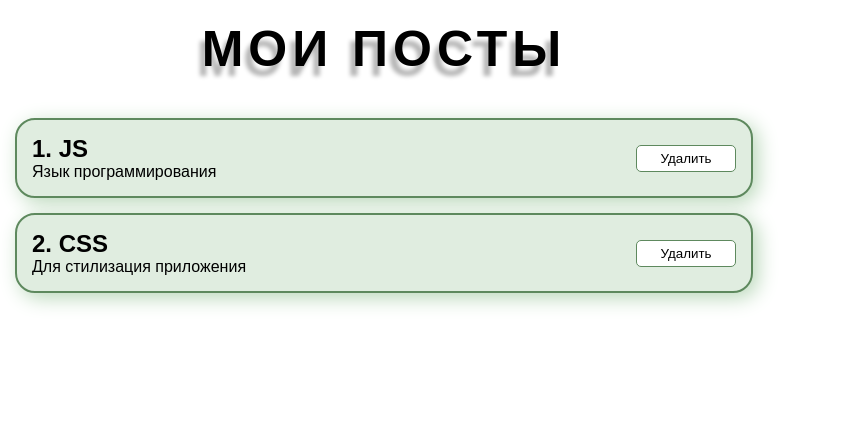
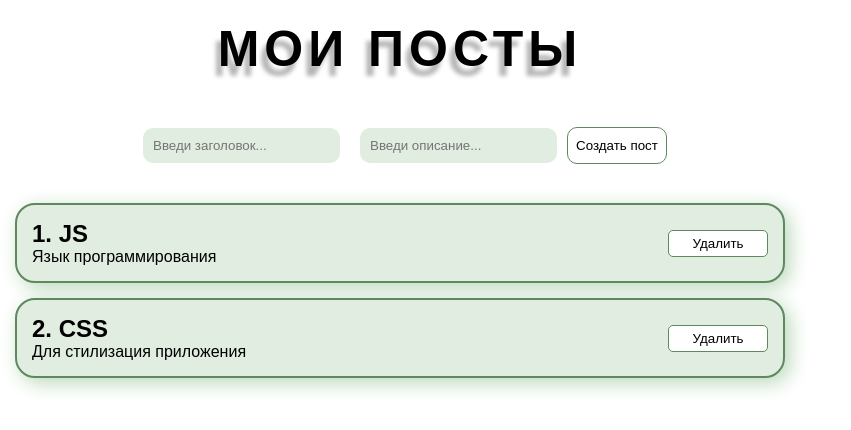
Before and after one commit to innsomnia/reactUlbi, a React (Create React App) app: page / in a window 1280 px wide. Shown: the top 430 px of the page, without its empty margins (0-851 px from the left). Built offline with nearby package versions, Linux system fonts and the light colour scheme.

Commit message:
Создание UI компонентов

```diff
--- a/src/App.module.scss
+++ b/src/App.module.scss
@@ -24,5 +24,12 @@
     margin-bottom: 40px;
     text-shadow: -5px 10px 4px rgb(181, 181, 181);
   }
-  width: 60%;
+  width: 800px;
+
+  .fromInputs {
+    display: flex;
+    justify-content: center;
+    margin-bottom: 30px;
+    align-items: center;
+  }
 }
--- a/src/App.tsx
+++ b/src/App.tsx
@@ -1,6 +1,8 @@
 import { useState } from 'react'
 import styles from './App.module.scss'
 import { PostItem } from './components/PostItem'
+import { Button } from './UI/Button/Button'
+import { MyInput } from './UI/Input/MyInput'
 
 export const App = () => {
   const [posts, setPosts] = useState([
@@ -11,6 +13,11 @@ export const App = () => {
   return (
     <div className={styles.app}>
       <h1>Мои посты</h1>
+      <form className={styles.fromInputs}>
+        <MyInput type='text' placeholder='Введи заголовок...' />
+        <MyInput type='text' placeholder='Введи описание...' />
+        <Button />
+      </form>
 
       {posts.map((post) => (
         <PostItem key={post.id} post={post} />
--- /dev/null
+++ b/src/UI/Button/Button.module.scss
@@ -0,0 +1,16 @@
+.createBtn {
+  height: 37px;
+  border: 1px solid rgb(94, 137, 94);
+  border-radius: 10px;
+  width: 100px;
+  cursor: pointer;
+  background-color: rgb(255, 255, 255);
+  transition: all 0.1s ease-in-out;
+
+  &:hover {
+    background-color: rgb(94, 137, 94);
+    color: white;
+    border: 1px solid rgb(34, 55, 34);
+    box-shadow: 3px 3px 10px rgb(34, 55, 34);
+  }
+}
--- /dev/null
+++ b/src/UI/Button/Button.tsx
@@ -0,0 +1,5 @@
+import styles from './Button.module.scss'
+
+export const Button = () => {
+  return <button className={styles.createBtn}>Создать пост</button>
+}
--- /dev/null
+++ b/src/UI/Input/MyInput.module.scss
@@ -0,0 +1,13 @@
+.myInput {
+  margin: 10px;
+  padding: 10px;
+  border: none;
+  border-radius: 10px;
+  background-color: rgb(224, 237, 224);
+  cursor: pointer;
+  box-sizing: border-box;
+}
+.myInput:focus {
+  border: 1px solid rgb(94, 137, 94);
+  outline: none;
+}
--- /dev/null
+++ b/src/UI/Input/MyInput.tsx
@@ -0,0 +1,6 @@
+import styles from './MyInput.module.scss'
+import { InputProps } from '../../typeModules/modules'
+
+export const MyInput = (props: InputProps) => {
+  return <input className={styles.myInput} {...props} />
+}
--- a/src/typeModules/modules.ts
+++ b/src/typeModules/modules.ts
@@ -7,3 +7,8 @@ interface Post {
 export interface PostItemProps {
   post: Post
 }
+
+export interface InputProps {
+  type: string
+  placeholder: string
+}
```
